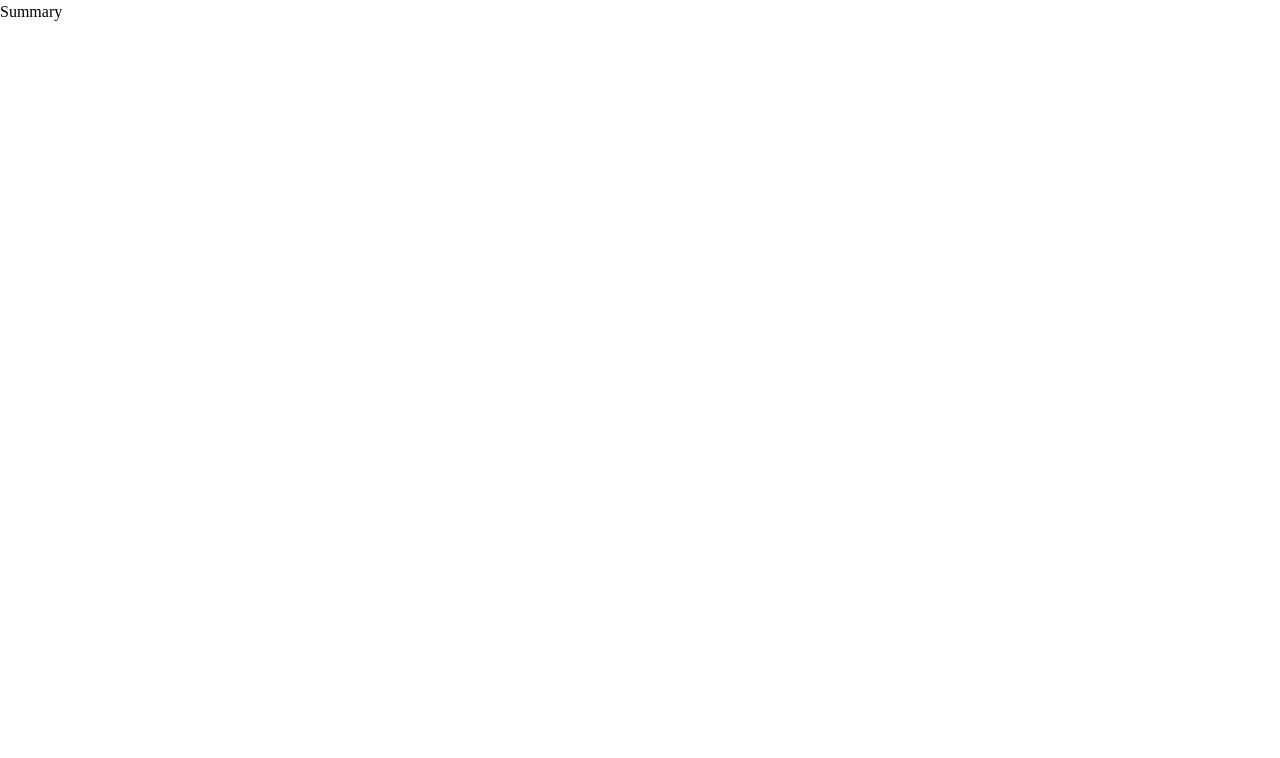
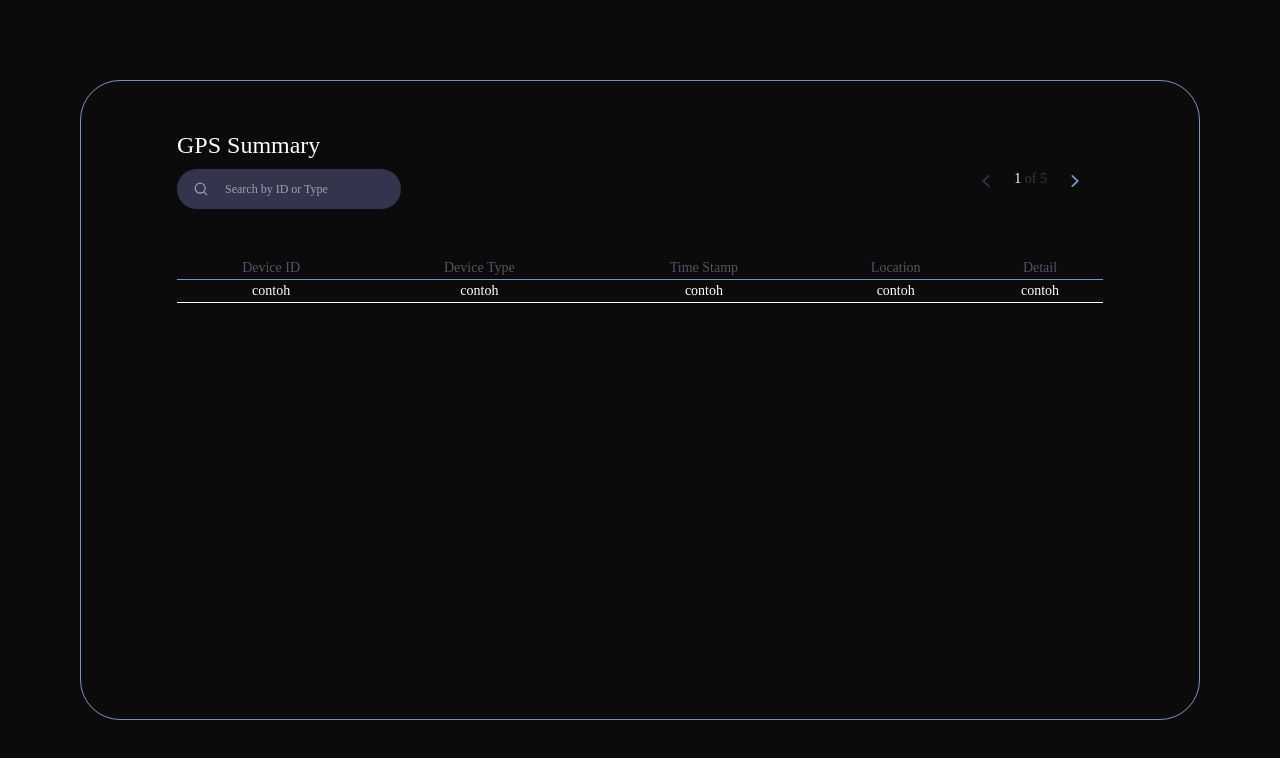
Before and after one commit to syifaull/gps-dashboard, a React (Create React App) app: page /summary in a window 1280 px wide. Shown: the top 758 px of the page. Built offline with nearby package versions, Linux system fonts and the light colour scheme.

Commit message:
add summary slicing

```diff
--- a/package.json
+++ b/package.json
@@ -3,6 +3,7 @@
   "version": "0.1.0",
   "private": true,
   "dependencies": {
+    "@heroicons/react": "^2.0.13",
     "@testing-library/jest-dom": "^5.16.5",
     "@testing-library/react": "^13.4.0",
     "@testing-library/user-event": "^13.5.0",
--- a/src/App.js
+++ b/src/App.js
@@ -1,6 +1,7 @@
 import React from "react";
 import { BrowserRouter, Route, Routes } from "react-router-dom";
 import Login from "./pages/Login";
+import NotFound from "./pages/NotFound";
 import Register from "./pages/Register";
 import Summary from "./pages/Summary";
 
@@ -12,6 +13,7 @@ function App() {
           <Route exact path="/" element={<Login />} />
           <Route path="/register" element={<Register />} />
           <Route path="/summary" element={<Summary />} />
+          <Route path="*" element={<NotFound />} />
         </Routes>
       </BrowserRouter>
     </div>
--- /dev/null
+++ b/src/pages/NotFound.jsx
@@ -0,0 +1,15 @@
+import React from "react";
+
+const NotFound = () => {
+  return (
+    <div className="w-full h-screen bg-[#0B0B0B] p-20">
+      <div className="block h-full rounded-[40px] border border-[#7496C1] ">
+        <div className="flex m-auto">
+          <p className="text-white">404 Not Found :(</p>
+        </div>
+      </div>
+    </div>
+  );
+};
+
+export default NotFound;
--- a/src/pages/Summary.jsx
+++ b/src/pages/Summary.jsx
@@ -1,7 +1,54 @@
+import {
+  ChevronLeftIcon,
+  ChevronRightIcon,
+  MagnifyingGlassIcon,
+} from "@heroicons/react/20/solid";
 import React from "react";
 
 const Summary = () => {
-  return <div>Summary</div>;
+  return (
+    <div className="w-full h-screen bg-[#0B0B0B] p-20">
+      <div className="block h-full rounded-[40px] border border-[#7496C1] px-24 py-12">
+        <p className="text-white text-2xl pb-2">GPS Summary</p>
+        <div className="w-full flex justify-between pb-12">
+          <div className="w-56 rounded-3xl py-3 bg-[#34344D] flex">
+            <MagnifyingGlassIcon className="w-4 h-4 mx-4 text-slate-400" />
+            <input
+              placeholder="Search by ID or Type"
+              className="focus:outline-none bg-[#34344D] text-xs text-white"
+            ></input>
+          </div>
+          <div className="flex">
+            <ChevronLeftIcon className="w-6 h-6 mx-4 text-[#34344D]" />
+            <p className="text-white text-sm">
+              1 <span className="text-[#34344D]">of 5</span>
+            </p>
+            <ChevronRightIcon className="w-6 h-6 mx-4 text-[#7496C1]" />
+          </div>
+        </div>
+        <table className="w-full text-center text-sm">
+          <thead className="border-b border-[#7496C1] text-[#54526A]">
+            <tr>
+              <td>Device ID</td>
+              <td>Device Type</td>
+              <td>Time Stamp</td>
+              <td>Location</td>
+              <td>Detail</td>
+            </tr>
+          </thead>
+          <tbody className="border-b border-white text-white ">
+            <tr className="">
+              <td>contoh</td>
+              <td>contoh</td>
+              <td>contoh</td>
+              <td>contoh</td>
+              <td>contoh</td>
+            </tr>
+          </tbody>
+        </table>
+      </div>
+    </div>
+  );
 };
 
 export default Summary;
```
Also changed, not shown: 1 other file (tests, documents, lock files or other folders).
